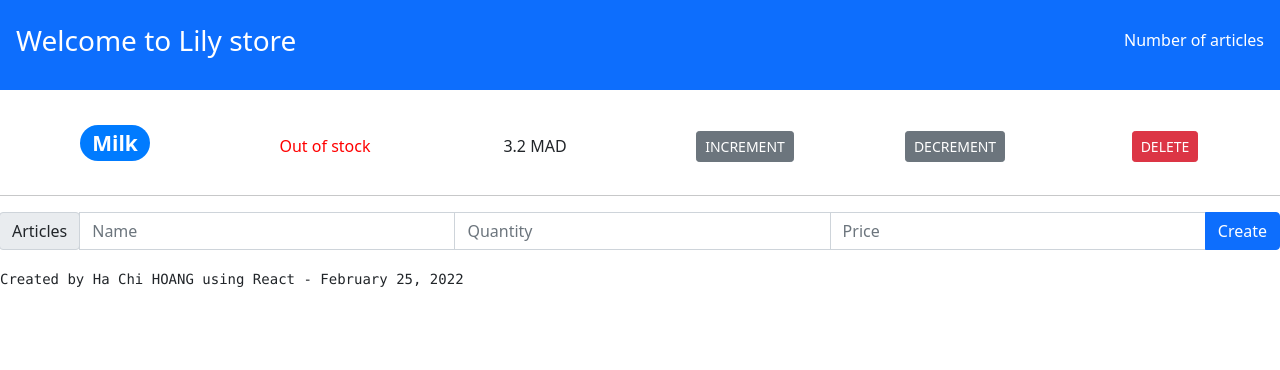
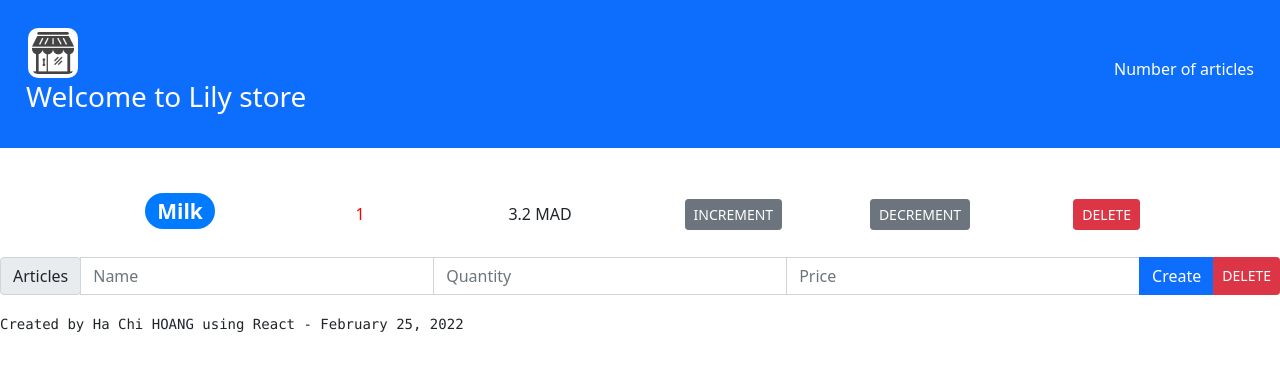
Before and after one commit to ChiBienayme/react-lily-store, a React (Create React App) app: page / in a window 1280 px wide. Shown: the top 370 px of the page. Built offline with nearby package versions, Linux system fonts and the light colour scheme.

Commit message:
Add button

```diff
--- a/src/components/Buttons/Decrement.js
+++ /dev/null
@@ -1,18 +0,0 @@
-import React from 'react';
-// CSS
-import "bootstrap/dist/css/bootstrap.min.css";
-
-
-export default function Decrement ({}) {
-
-    return (
-      <div>
-
-          <button className='btn btn-secondary btn-sm' id='decrement-1'>
-              DECREMENT
-          </button>
-
-      </div>
-    )
-
-}
--- a/src/components/Buttons/Delete.js
+++ /dev/null
@@ -1,18 +0,0 @@
-import React from 'react';
-// CSS
-import "bootstrap/dist/css/bootstrap.min.css";
-
-
-export default function Delete () {
-
-    return (
-      <div>
-
-          <button className='btn btn-danger btn-sm' id='remove-1'>
-                        DELETE
-          </button>
-
-      </div>
-    )
-
-}
--- a/src/components/Buttons/Increment.js
+++ /dev/null
@@ -1,19 +0,0 @@
-import React from 'react';
-// CSS
-import "bootstrap/dist/css/bootstrap.min.css";
-
-
-export default function Increment () {
-
-
-    return (
-      <div>
-
-          <button className='btn btn-secondary btn-sm' id='increment-1'>
-                        INCREMENT
-          </button>
-
-      </div>
-    )
-
-}
--- a/src/components/InitialCard.js
+++ /dev/null
@@ -1,54 +0,0 @@
-import React from 'react';
-
-// CSS
-import "bootstrap/dist/css/bootstrap.min.css";
-import "../css/Card.css";
-
-// import Buttons
-import Increment from "./Buttons/Increment";
-import Decrement from "./Buttons/Decrement";
-import Delete from "./Buttons/Delete";
-
-export default function Initial() {
-  const milkPrice = 3.2;
-
-    return (
-
-            <div className='products-card col-12'>
-                <ul className='nav nav-pills nav-justified'>
-
-                  <li className='nav-item' id='title-1'>
-                    <h3>
-                      <span className='badge badge-pill badge-primary'>
-                          Milk
-                      </span>
-                    </h3>
-                  </li>
-
-                  <li className='nav-item' id='quantity-1'>
-                      <div style={{color: "red"}}> Out of stock </div>
-                  </li>
-
-                  <li className='nav-item' id='price-1'>
-                      {milkPrice} MAD
-                  </li>
-
-                  <li className='nav-item'>
-                    <Increment />
-                  </li>
-
-                  <li className='nav-item'>
-                    <Decrement/>
-                  </li>
-
-                  <li className='nav-item'>
-                    <Delete />
-                  </li>
-                </ul>
-                <hr />
-
-            </div>
-
-    )
-
-}
--- a/src/components/UpdatedList.js
+++ b/src/components/UpdatedList.js
@@ -1,41 +1,31 @@
-import React  from 'react';
-
+import React from "react";
 
 // CSS
 import "bootstrap/dist/css/bootstrap.min.css";
 import "../css/Card.css";
 
-// import Buttons
-import Increment from "./Buttons/Increment";
-import Decrement from "./Buttons/Decrement";
-import Delete from "./Buttons/Delete";
+export default function UpdatedList(props) {
+  return (
 
-export default function UpdatedList(props) {
-
-
-    return (
     <>
-      <div className="products-card col-12">
-            <ul className="nav nav-pills nav-justified">
+        <ul className="products-card nav nav-pills nav-justified col-6">
           <li className="nav-item" id="title-1">
             <h3>
-                  <span className="badge badge-pill badge-primary">{props.name}</span>
+              <span className="badge badge-pill badge-primary">
+                {props.name}
+              </span>
             </h3>
           </li>
 
           <li className="nav-item" id="quantity-1">
             <div style={{ color: "red" }}> {props.quantity} </div>
           </li>
-              <li className="nav-item" id="price-1">  {props.price} MAD </li>
-              <li className="nav-item"> <Increment /> </li>
-              <li className="nav-item"> <Decrement /> </li>
-              <li className="nav-item"> <Delete /> </li>
+          <li className="nav-item" id="price-1">
+            {props.price} MAD
+          </li>
+
         </ul>
-            <hr />
-          </div>
+
     </>
-
-
-    )
-
+  );
 }
--- a/src/parts/Header.js
+++ b/src/parts/Header.js
@@ -1,4 +1,5 @@
 import React from "react";
+import Icon from "../asset/image/download.png"
 
 // Library
 
@@ -8,18 +9,25 @@ import "../css/Header.css";
 
 export default function Header() {
   return (
-    <div className="navbar navbar-expand-sm navbar-dark bg-primary mb-4 col-12">
+
+
+      <div className="nav navbar-expand-sm navbar-dark bg-primary mb-4 col-12">
+
           <div className="row">
-          <div className="col m-3">
-            {/* <img className="logo-store" src="./asset/image/download.png" alt="Logo Lily Store" /> */}
+              <div className="m-3">
+                <img className="logo-store" src={Icon} alt="Logo Lily Store" />
                 <h3 className="text-white">Welcome to Lily store</h3>
               </div>
 
           </div>
 
+
+
         <div className="col number-of-articles m-3">
           <h6 className=""> Number of articles </h6>
         </div>
       </div>
+
+
   );
 }
--- a/src/parts/Main.js
+++ b/src/parts/Main.js
@@ -1,115 +1,175 @@
-import React  from 'react';
-import { useForm,  useFieldArray } from "react-hook-form";
+import React, { useState } from "react";
 
 // components
-import  InitialCard   from "../components/InitialCard";
-import UpdatedList from '../components/UpdatedList';
+import UpdatedList from "../components/UpdatedList";
 
 // CSS
 import "bootstrap/dist/css/bootstrap.min.css";
 
+export default function Home() {
+  const [items, setItems] = useState([
+    { itemName: "Milk", quantity: 1, price: 3.2, isSelected: false },
+  ]);
 
-export default function Home() {
+  // New List
+  const [inputName, setInputName] = useState("");
+  const [inputQuantity, setInputQuantity] = useState("");
+  const [inputPrice, setInputPrice] = useState("");
 
-  const {
-    register,
-    control,
-    handleSubmit,
-    formState: { errors },
-  } = useForm({
-    defaultValues: {
-       test: [{ name: "Milk", quantity: 1, price: 3.2 }]
+
+  const handleAddButtonClick = () => {
+    const newItem = {
+      itemName: inputName,
+      quantity: inputQuantity,
+      price: inputPrice,
+      isSelected: false,
+    };
+
+
+    const newItems = [...items, newItem];
+
+    setItems(newItems);
+    setInputName("");
+    setInputQuantity("");
+    setInputPrice("");
+
+    };
+
+  // Increment button
+  const handleQuantityIncrease = (index) => {
+    const newItems = [...items];
+
+    newItems[index].quantity++;
+
+    setItems(newItems);
+
+  };
+
+  // Decrement button
+  const handleQuantityDecrease = (index) => {
+    const newItems = [...items];
+
+    newItems[index].quantity--;
+
+    setItems(newItems);
+
+  };
+
+  const toggleComplete = (index) => {
+    const newItems = [...items];
+
+    newItems[index].isSelected = !newItems[index].isSelected;
+
+    setItems(newItems);
+  };
+
+  // Delete button
+  const handleRemove = (index) => {
+    const newItems = [...items];
+    newItems.splice(newItems.indexOf(index), 1);
+    setItems(newItems);
+
   }
-  });
 
-  const {
-    fields,
-    insert
-  } = useFieldArray({
-    control,
-    name: "bread",
-    quantity: 1,
-    price: 1,
-  });
 
-  const onSubmit = (data) => console.log("data", data);
-
-    return  (
+  return (
     <>
-
-          {fields.map((item) => (
-            <ul className='nav nav-pills nav-justified'>
+      {/* Add new item */}
+      <div className="container">
+        <div className="row">
+          <div className="item-list col-12">
+            {items.map((item, index) => (
+              <div
+                className="nav nav-pills nav-justified row"
+                onClick={() => toggleComplete(index)}
+              >
                 <UpdatedList
                   key={item.id}
-                name = {item.name}
-                quantity = {item.quantity}
-                price = {item.price}
+                  name={item.itemName}
+                  quantity={item.quantity}
+                  price={item.price}
+                />
 
-              />
-            </ul>
+                <li className="nav-item">
+                  <button
+                    className="btn btn-secondary btn-sm"
+                    id="increment-1"
+                    onClick={() => handleQuantityIncrease(index)}
+                  >
+                    INCREMENT
+                  </button>
+                </li>
 
+                <li className="nav-item">
+                  <button
+                    className="btn btn-secondary btn-sm"
+                    id="decrement-1"
+                    onClick={() => handleQuantityDecrease(Math.max(index, 0))}
+                  >
+                    DECREMENT
+                  </button>
+                </li>
+
+                <li className="nav-item">
+                  <button className="btn btn-danger btn-sm" id="remove-1"
+                  onClick={() => handleRemove(index)}>
+                    DELETE
+                  </button>
+                </li>
+              </div>
             ))}
+          </div>
+        </div>
+      </div>
 
 
       {/* FORM */}
-          <form className='input-group mb-3 d-flex' onSubmit={handleSubmit(onSubmit)} >
-
-
-            <InitialCard />
-
-            <div className='input-group-prepend'>
-              <span className='input-group-text'> Articles </span>
+      <div className="input-group mb-3 d-flex">
+        <div className="input-group-prepend">
+          <span className="input-group-text"> Articles </span>
         </div>
 
         <input
-              name="name" type="text"
+          name="name"
+          type="text"
           className="form-control"
           placeholder="Name"
-              {...register("name", {
-                required: true,
-
-              })}
+          value={inputName}
+          onChange={(event) => setInputName(event.target.value)}
         />
-            {errors.name && <span>Please enter a number of product</span>}
-
 
         <input
-              name="quality" type="number"
+          name="quality"
+          type="number"
           className="form-control"
           placeholder="Quantity"
-              {...register("quantity", {
-                required: true,
-                value:/[0-9]/,
-              })}
+          value={inputQuantity}
+          onChange={(event) => setInputQuantity(event.target.value)}
         />
-            {errors.quantity && <span>Please enter a number of product</span>}
 
         <input
-              name="price" type="number"
+          name="price"
+          type="number"
           className="form-control"
           placeholder="Price"
-              {...register("price", {
-                required: true,
-                value:/[0-9]/,
-              })}
+          value={inputPrice}
+          onChange={(event) => setInputPrice(event.target.value)}
         />
-            {errors.price && <span>Please enter the price of product</span>}
 
         <button
           type="submit"
-              className='btn btn-primary'
-              onClick={() =>
-                insert(parseInt(2, 10), {
-                })
-              }
+          className="btn btn-primary"
+          onClick={() => handleAddButtonClick()}
         >
           Create
         </button>
-          </form>
 
-
+        <button className="btn btn-danger btn-sm" id="remove-1"
+                  onClick={() => handleRemove()}>
+                    DELETE
+                  </button>
+      </div>
 
     </>
-    )
-
+  );
 }
```
Also changed, not shown: src/components/Buttons.js (deleted, +0 -27 lines). Lines whose indentation alone changed are shown as unchanged.
